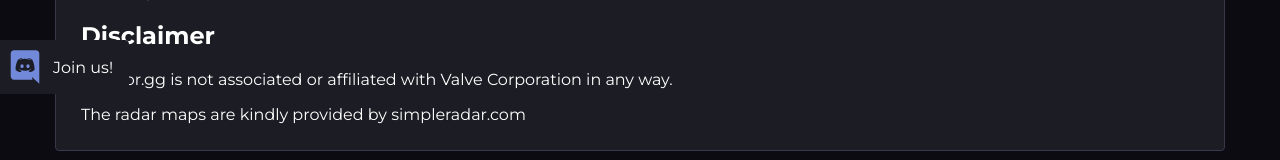
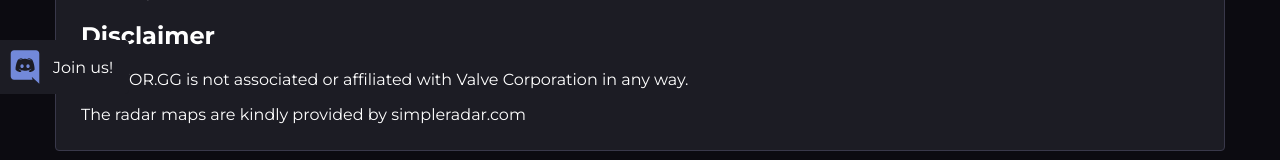
Before and after one commit to KieronKretschmar/MentorGG_Frontend, a Vue app: page /contact in a window 1280 px wide. Shown: the part 333-493 px from the top of the page. Built offline with nearby package versions, Linux system fonts and the light colour scheme.

Commit message:
mentor.gg -> MENTOR.GG

```diff
--- a/public/index.html
+++ b/public/index.html
@@ -17,7 +17,7 @@
 
 <body>
   <noscript>
-    <strong>We're sorry but mentor.gg doesn't work properly without JavaScript enabled. Please enable it to
+    <strong>We're sorry but MENTOR.GG doesn't work properly without JavaScript enabled. Please enable it to
       continue.</strong>
   </noscript>
   <div id="app"></div>
--- a/src/views/Contact.vue
+++ b/src/views/Contact.vue
@@ -20,7 +20,7 @@
         </p>
 
         <h2>Disclaimer</h2>
-        <p>mentor.gg is not associated or affiliated with Valve Corporation in any way.</p>
+        <p>MENTOR.GG is not associated or affiliated with Valve Corporation in any way.</p>
         <p>The radar maps are kindly provided by simpleradar.com</p>
       </div>
     </div>
```
